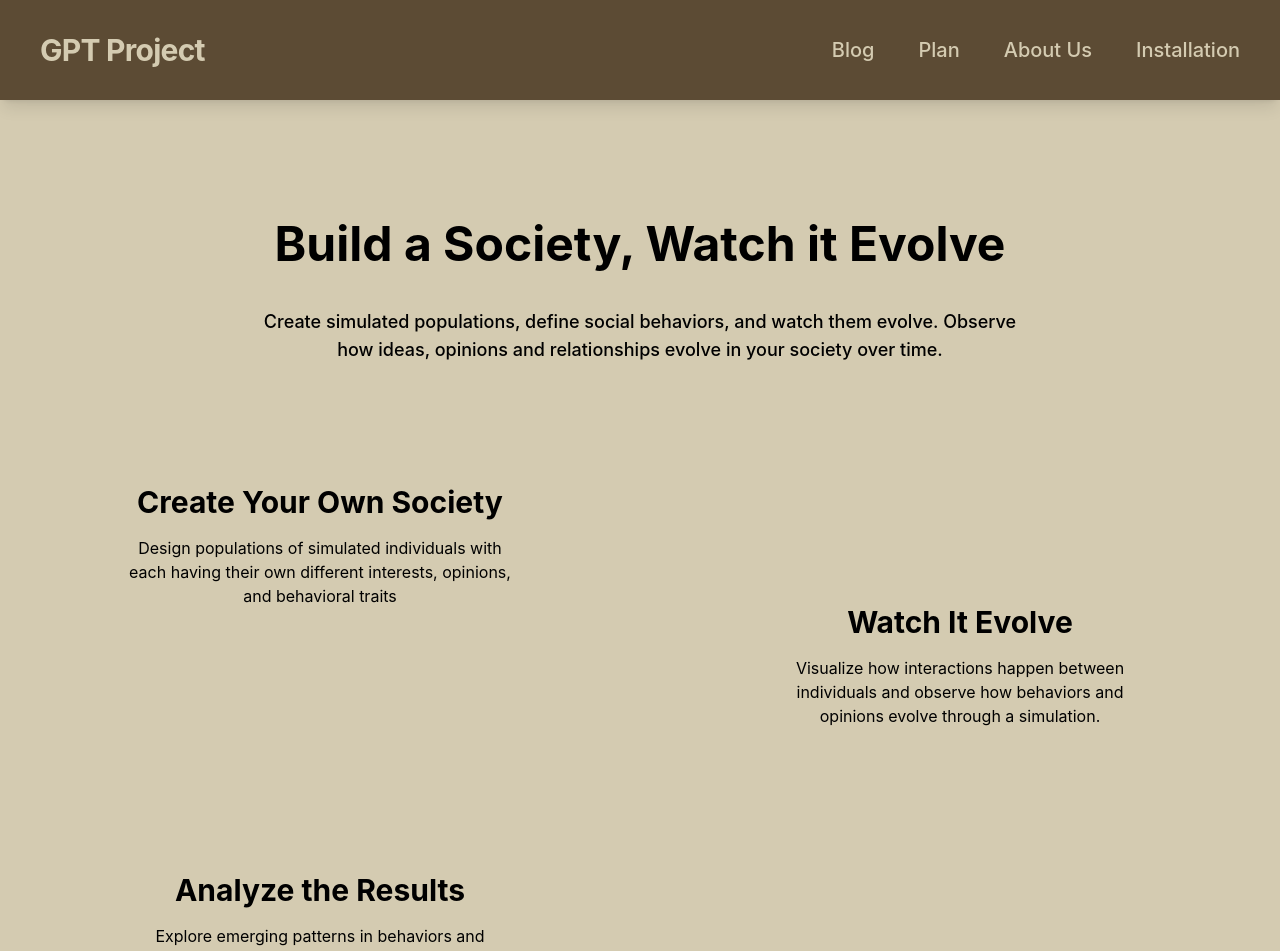
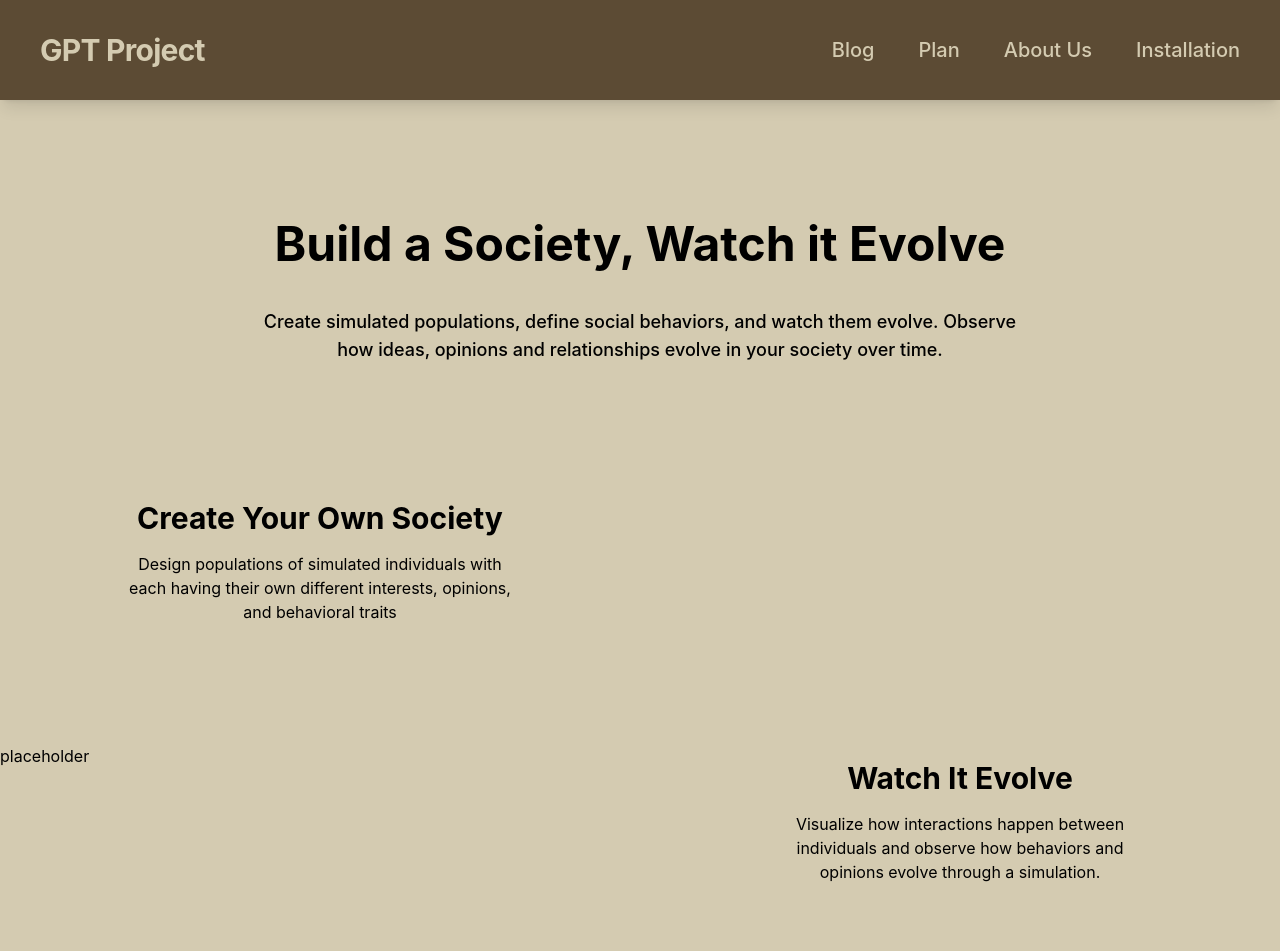
Before and after one commit to GPT-Project-Base/GPT-Project-Website, a Next.js app: page / in a window 1280 px wide. Shown: the top 951 px of the page. Built offline with nearby package versions, Linux system fonts and the light colour scheme.

Commit message:
Updating home page

```diff
--- a/app/page.tsx
+++ b/app/page.tsx
@@ -3,7 +3,7 @@ import Image from "next/image";
 /* This is the home page! */
 export default function Home() {
   return (
-    <div className="bg-[#D4CBB1] min-h-screen">
+    <div className="bg-[#D4CBB1]">
 
       <div className="flex flex-col text-center">
         <h1 className="pt-30 text-5xl font-bold text-center text-black">
@@ -14,27 +14,31 @@ export default function Home() {
         </p>
       </div>
 
-      <div className="flex flex-row grid grid-rows-3 grid-cols-2 justify-around justify-content mt-30">
+      <div className="flex flex-row grid grid-cols-2 justify-around justify-content pt-30">
         <div className="text-center max-w-sm mx-auto">
-          <h2 className="text-3xl font-bold pb-4">Create Your Own Society</h2>
+          <h2 className="text-3xl font-bold py-4">Create Your Own Society</h2>
           <p>Design populations of simulated individuals with each having their own different interests, opinions, and behavioral traits</p>
         </div>
+      </div>
 
-        <div className="justify-around items-center mt-30">
+      <div className="flex flex-row grid grid-cols-2 justify-around justify-end py-30">
+        <div>
+          {/* placeholder for an image */}
+          <p>placeholder</p>
+        </div>
         <div className="text-center max-w-sm mx-auto">
-            <h2 className="text-3xl font-bold pb-4">Watch It Evolve</h2>
+          <h2 className="text-3xl font-bold py-4">Watch It Evolve</h2>
           <p>Visualize how interactions happen between individuals and observe how behaviors and opinions evolve through a simulation.</p>
         </div>
       </div>
 
-        <div className="justify-around mt-30">
+      <div className="flex flex-row grid grid-cols-2 justify-around justify-content pb-30">
         <div className="text-center max-w-sm mx-auto">
-            <h2 className="text-3xl font-bold pb-4">Analyze the Results</h2>
+          <h2 className="text-3xl font-bold py-4">Analyze the Results</h2>
           <p>Explore emerging patterns in behaviors and opinions, compare outcomes, and investigate the different variables that influence your simulated population.</p>
         </div>
       </div>
 
     </div>
-    </div>
   )
 }
```
Lines whose indentation alone changed are shown as unchanged.
